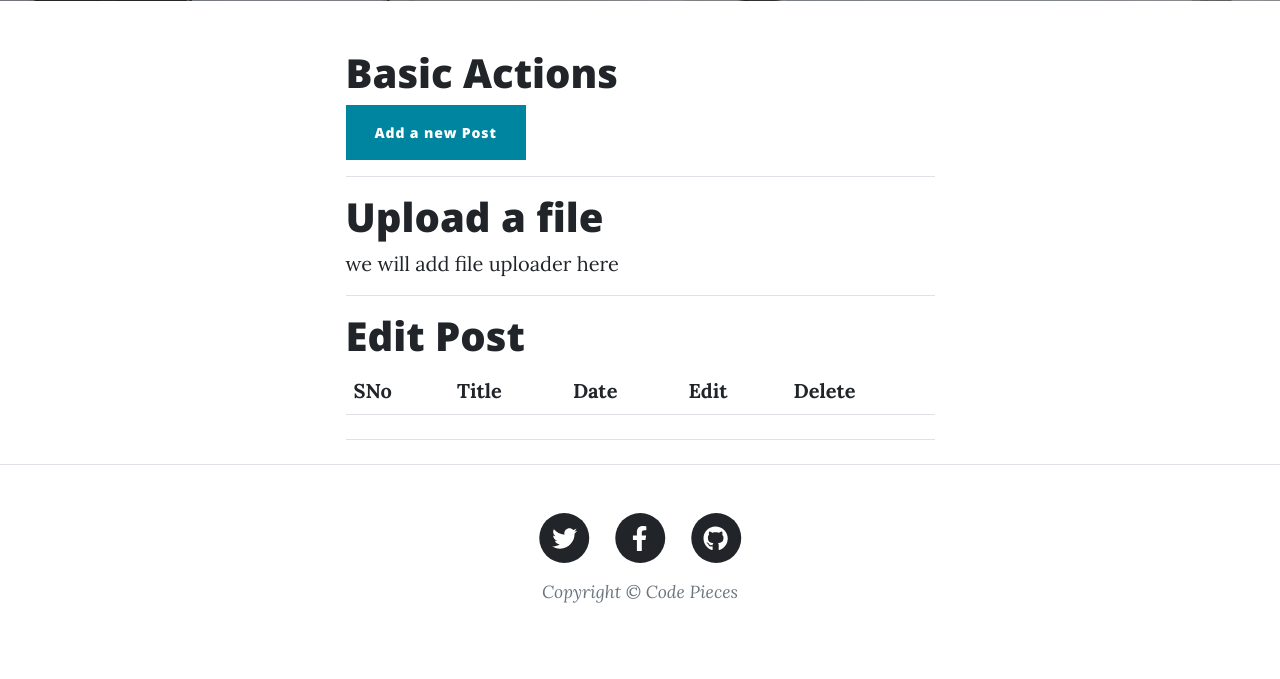
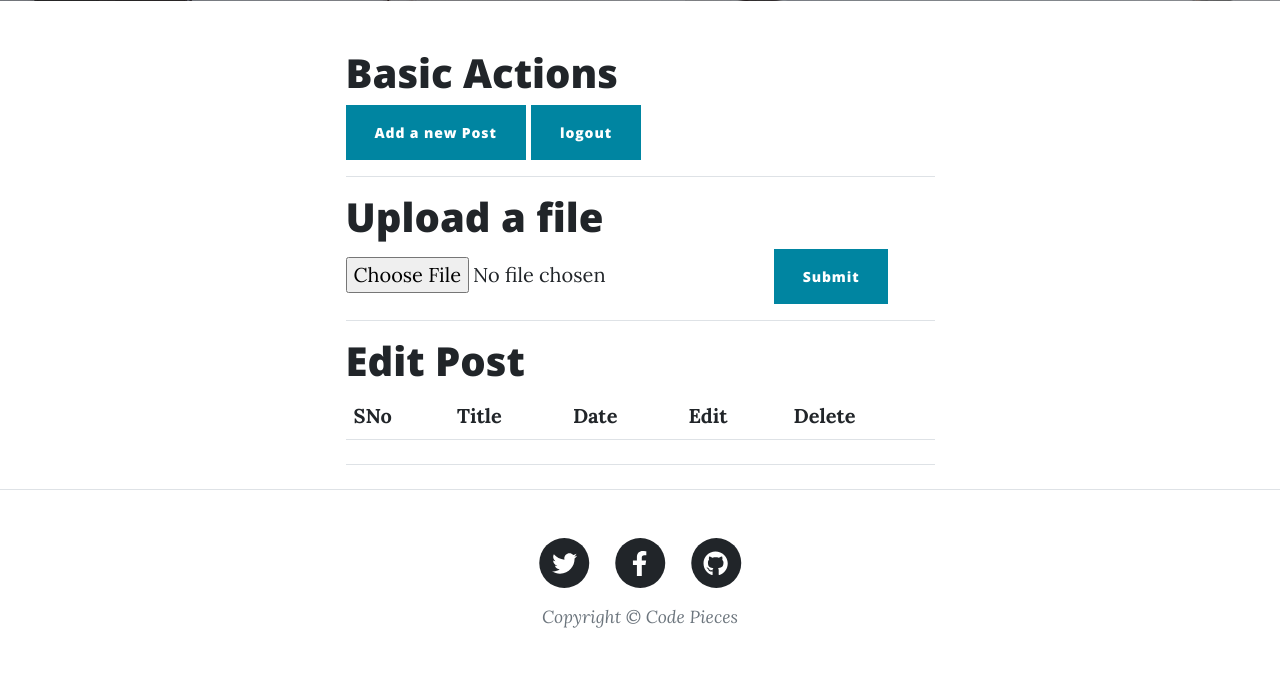
Before and after one commit to craxh21/CodePiecesBlog, a Flask app: template templates/dashboard.html in a window 1280 px wide. Shown: the part 531-1210 px from the top of the page. Before the commit the page ends 1134 px from the top, so only its background shows below. Run offline with Flask 3, Linux system fonts and the light colour scheme; the template is opened without the code that fills it, so the values that code supplies are empty; some libraries are stand-ins or nearby versions.

Commit message:
file uploader

```diff
--- a/config.json
+++ b/config.json
@@ -16,7 +16,9 @@
 
         "login_img": "login.svg",
         "admin_user": "craxh",
-        "admin_password":"craxh21blog"
+        "admin_password":"craxh21blog",
+
+        "upload_location": "C:\\Users\\Administrator\\OneDrive\\Desktop\\coding\\Python\\Learning_Python\\CodePiecesBlog\\files"
 
     }
 
--- a/main.py
+++ b/main.py
@@ -3,6 +3,7 @@ from flask_sqlalchemy import SQLAlchemy
 from datetime import datetime
 from flask_mail import Mail, Message
 import os
+from werkzeug.utils import secure_filename
 from dotenv import load_dotenv  #to load the environment variables from the .env file into flask app
 
 import json
@@ -20,6 +21,8 @@ app = Flask(__name__)
 """app.config['SQLALCHEMY_DATABASE_URI'] = 'mysql://root:@localhost/code pieces blog' """
 
 app.secret_key = 'the_random_string'  #setting a secret key
+
+app.config['UPLOAD_FOLDER'] = params['upload_location']  #configuring the upload location
 
 app.config.update(
     MAIL_SERVER='smtp.gmail.com',
@@ -116,6 +119,15 @@ def edit(sno):
         post = Posts.query.filter_by(sno = sno ).first()
         return render_template('edit.html', params = params, post= post)
 
+@app.route("/uploader", methods=['GET', 'POST'])
+def uploader():
+    if('user' in session and session['user']==params['admin_user']):
+        if (request.method=='POST'):
+            f = request.files['fileName']
+            f.save(os.path.join(app.config['UPLOAD_FOLDER'], secure_filename(f.filename) ))
+            return "Uploaded Successfully"
+
+
 
 @app.route("/about")
 def about():
--- a/templates/dashboard.html
+++ b/templates/dashboard.html
@@ -23,10 +23,14 @@
                     <h1>Basic Actions</h1>
 
                     <a href="/edit/0"><button class = "btn btn-primary"> Add a new Post  </button></a>
+                    <a href="/logout"><button class = "btn btn-primary">logout </button></a>
                     <hr>
 
                     <h1>Upload a file</h1>
-                        we will add file uploader here
+                        <form action="/uploader" method="post"  enctype="multipart/form-data">
+                          <input type="file" name="fileName">
+                          <button type="submit" class="btn btn-primary">Submit</button>
+                        </form>
                     <hr>
                     <h1>Edit Post</h1>
 
--- a/templates/edit.html
+++ b/templates/edit.html
@@ -20,6 +20,12 @@
         <div class="container px-4 px-lg-5">
             <div class="row gx-4 gx-lg-5 justify-content-center">
                 <div class="col-md-10 col-lg-8 col-xl-7">
+
+                    <h1>Basic Actions</h1>
+
+                    <a href="/dashboard"><button class = "btn btn-primary"> back to Dashboard  </button></a>
+                    <a href="/logout"><button class = "btn btn-primary"> Logout</button></a>
+                    <hr>
 
                     <h1>Add or Edit Post</h1>
 
```
Also changed, not shown: 1 other file.
